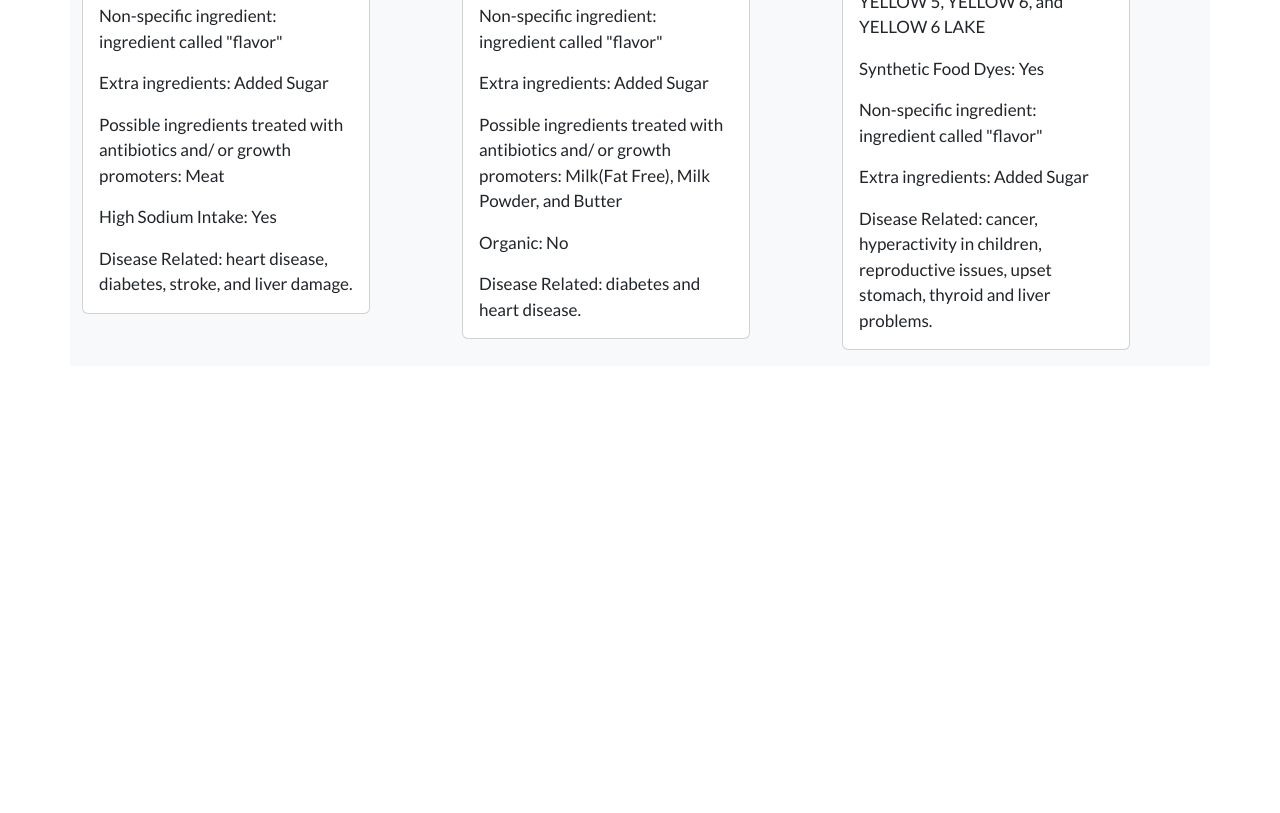
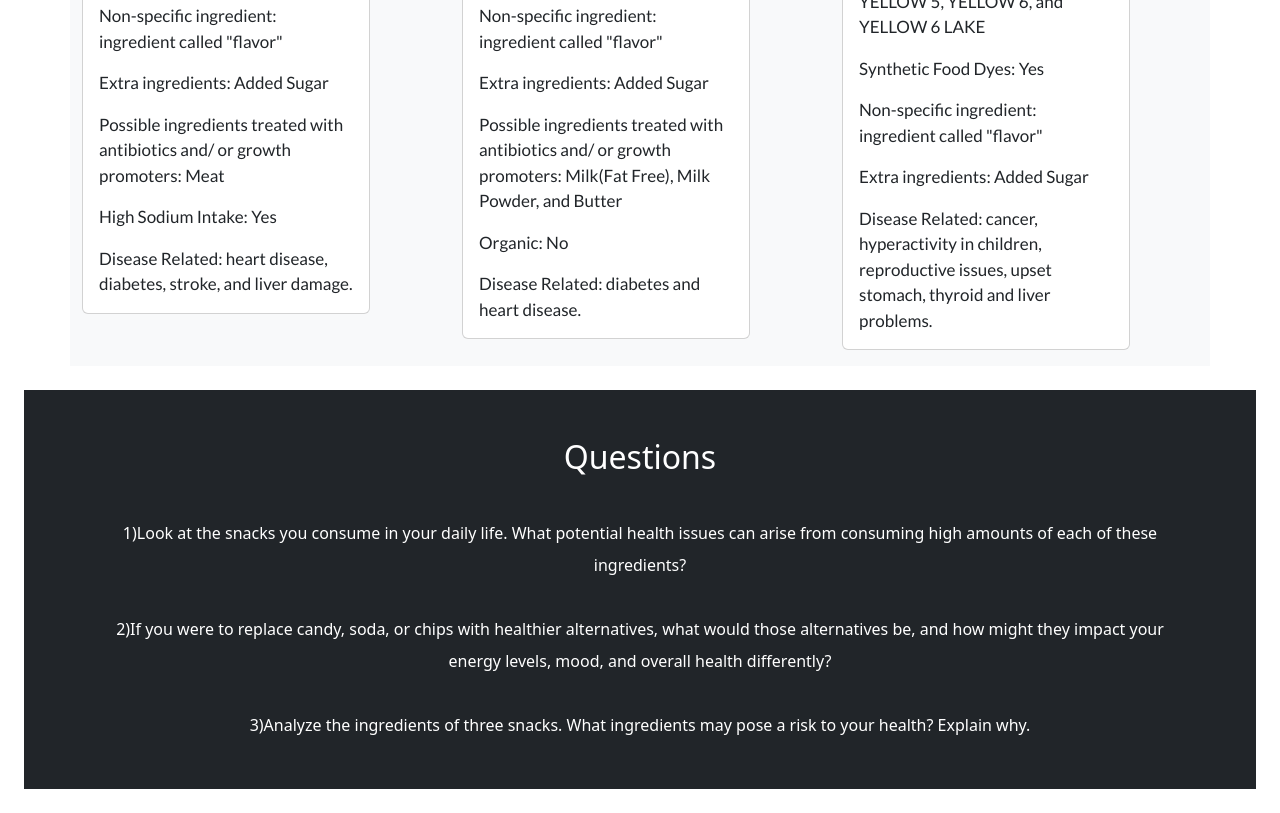
Before and after one commit to ASV185/unhealthy-products-project, a plain HTML site: page index.html in a window 1280 px wide. Shown: the part 3314-4127 px from the top of the page. Before the commit the page ends 3704 px from the top, so only its background shows below. Drawn offline with nearby package versions, Linux system fonts and the light colour scheme; a web font is replaced by a local one.

Commit message:
added a questions section to index page

```diff
--- a/index.html
+++ b/index.html
@@ -224,5 +224,13 @@
         </div>
       </div>
     </section>
+    <section class="questions-section bg-dark text-white m-4 pt-4 pb-4">
+      <div class="container lh-lg">
+        <h2 class="text-center p-4">Questions</h2>
+        <p class="text-center p-2"> 1)Look at the snacks you consume in your daily life. What potential health issues can arise from consuming high amounts of each of these ingredients?</h3>
+        <p class="text-center p-2"> 2)If you were to replace candy, soda, or chips with healthier alternatives, what would those alternatives be, and how might they impact your energy levels, mood, and overall health differently?</h3>
+        <p class="text-center p-2"> 3)Analyze the ingredients of three snacks. What ingredients may pose a risk to your health? Explain why.</h3>
+      </div>
+    </section>
 </body>
 </html>
```
